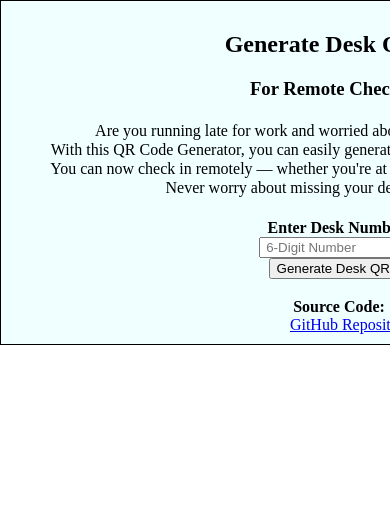
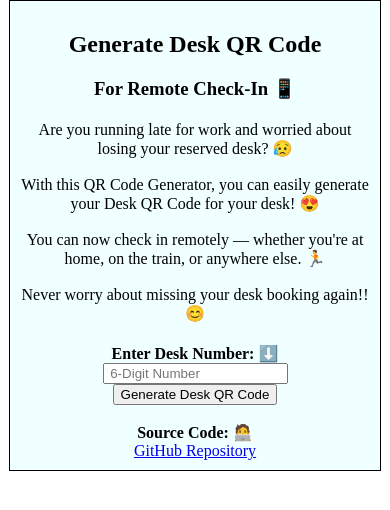
Before and after one commit to samsonchen15/Flask_QR_Scanner, a Flask app: page / in a window 390 px wide; the page is wider, and only the part inside the window is pictured. Shown: the top 510 px of that part. Run offline with Flask 3, Linux system fonts and the light colour scheme.

Commit message:
Fix Bugs for Mobile View

```diff
--- a/static/style.css
+++ b/static/style.css
@@ -1,7 +1,7 @@
 body {
     margin: 0 auto;
     text-align: center;
-    width: 700px;
+    width: 95%;
     border: 1px solid black;
 }
 
--- a/templates/index.html
+++ b/templates/index.html
@@ -12,9 +12,9 @@
     <h3>For Remote Check-In &#128241;</h3>
 
     <h4 style="font-weight: normal;">
-        Are you running late for work and worried about losing your reserved desk? &#128549;<br>
-        With this QR Code Generator, you can easily generate your Desk QR Code for your desk! &#128525; <br>
-        You can now check in remotely — whether you're at home, on the train, or anywhere else. &#127939; <br>
+        Are you running late for work and worried about losing your reserved desk? &#128549;<br><br>
+        With this QR Code Generator, you can easily generate your Desk QR Code for your desk! &#128525; <br><br>
+        You can now check in remotely — whether you're at home, on the train, or anywhere else. &#127939; <br><br>
         Never worry about missing your desk booking again!! &#128522; <br>
     </h4>
 
```
